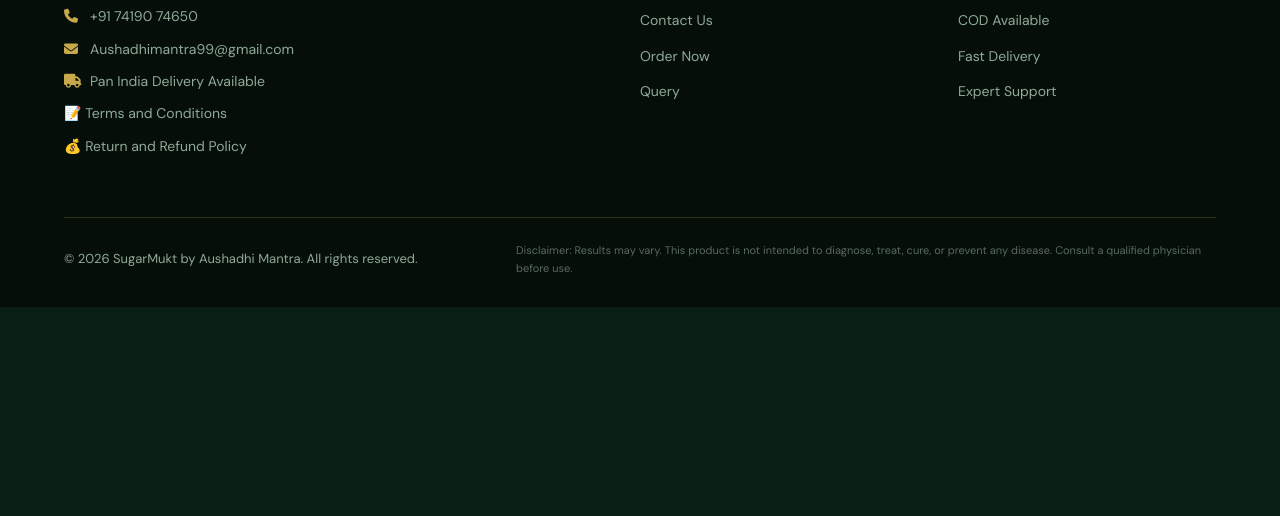
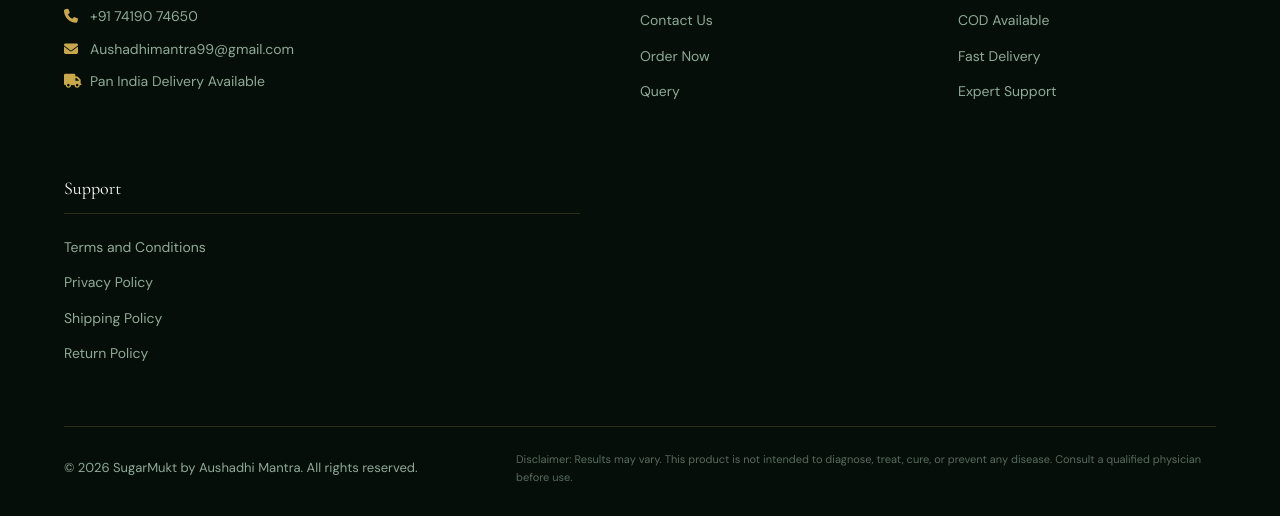
Before and after one commit to alakshya23-ux/sugarmukt, a plain HTML site: page about.html in a window 1280 px wide. Shown: the part 5201-5717 px from the top of the page. Before the commit the page ends 5508 px from the top, so only its background shows below. Drawn offline with nearby package versions, Linux system fonts and the light colour scheme.

Commit message:
Update about.html

```diff
--- a/about.html
+++ b/about.html
@@ -737,8 +737,6 @@
         <div class="footer-contact-item"><i class="fas fa-phone"></i><a href="tel:+917419074650" style="color:inherit;">+91 74190 74650</a></div>
         <div class="footer-contact-item"><i class="fas fa-envelope"></i><a href="mailto:Aushadhimantra99@gmail.com" style="color:inherit;">Aushadhimantra99@gmail.com</a></div>
         <div class="footer-contact-item"><i class="fas fa-truck"></i>Pan India Delivery Available</div>
-        <div class="footer-contact-item"> <a href="https://drive.google.com/file/d/1Zc-ong7HjNDt-s6JwlpS4tJAKVBkSaGj/view?usp=sharing" style="color:inherit;">📝 Terms and Conditions </a> </div>
-        <div class="footer-contact-item"><a href="return.html" style="color:inherit;">💰 Return and Refund Policy </a></div>
       </div>
       <div>
         <div class="footer-col-title">Quick Links</div>
@@ -758,6 +756,15 @@
           <li><a href="#">COD Available</a></li>
           <li><a href="#">Fast Delivery</a></li>
           <li><a href="#">Expert Support</a></li>
+        </ul>
+      </div>
+      <div>
+        <div class="footer-col-title">Support</div>
+        <ul class="footer-links">
+          <li><a href="terms.html">Terms and Conditions</a></li>
+          <li><a href="privacy.html">Privacy Policy</a></li>
+          <li><a href="shipping.html">Shipping Policy</a></li>
+          <li><a href="return.html">Return Policy</a></li>
         </ul>
       </div>
     </div>
```
